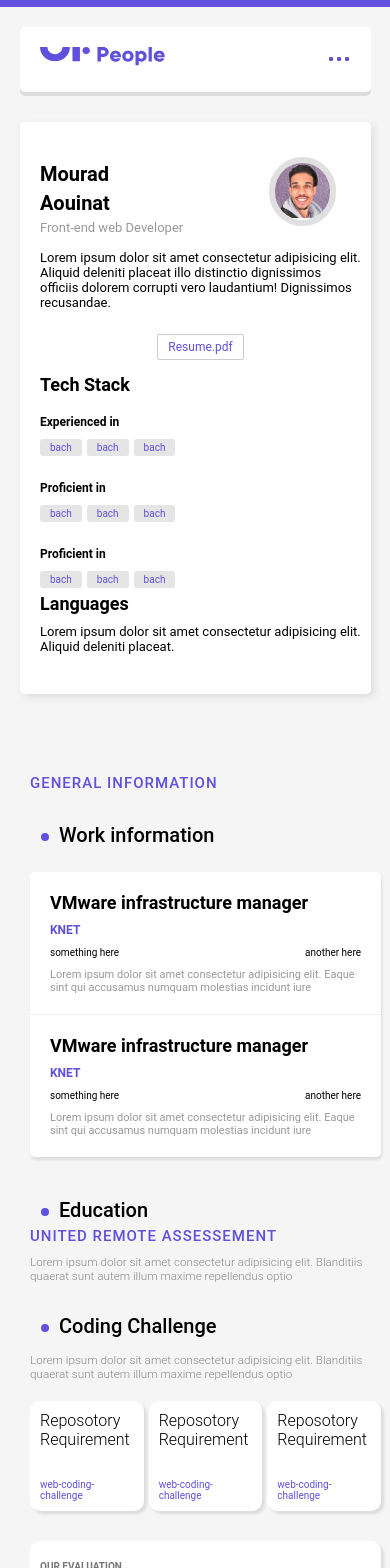
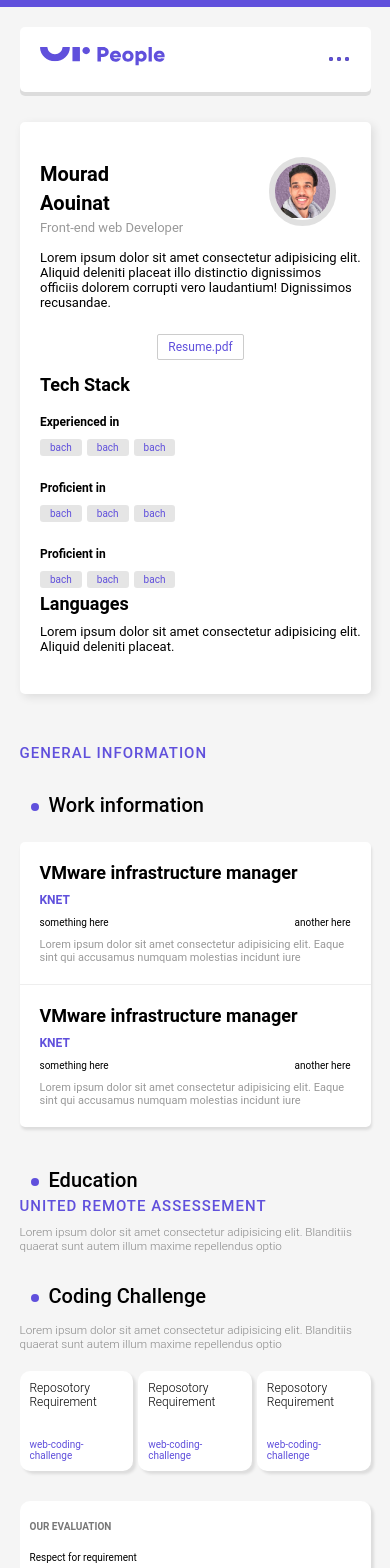
Before and after one commit to mouradaouinat/ur-people, a React (Create React App) app: page /profile/1 in a window 390 px wide. Shown: the top 1568 px of the page. Built offline with nearby package versions, Linux system fonts and the light colour scheme.

Commit message:
Add media queries to the coding challenge section

```diff
--- a/src/components/sections/CodingChallenge.jsx
+++ b/src/components/sections/CodingChallenge.jsx
@@ -23,6 +23,10 @@ const CardTitle = styled.h1`
   font-weight: 300;
   font-size: 1.6rem;
   margin-bottom: 3rem;
+
+  @media only screen and (max-width: 600px) {
+    font-size: 1.2rem;
+  }
 `;
 
 const CardLink = styled.a`
--- a/src/components/sections/Main.jsx
+++ b/src/components/sections/Main.jsx
@@ -28,6 +28,7 @@ const Container = styled.div`
 
   @media only screen and (max-width: 600px) {
     width: 90%;
+    margin: auto;
   }
 `;
 
```
